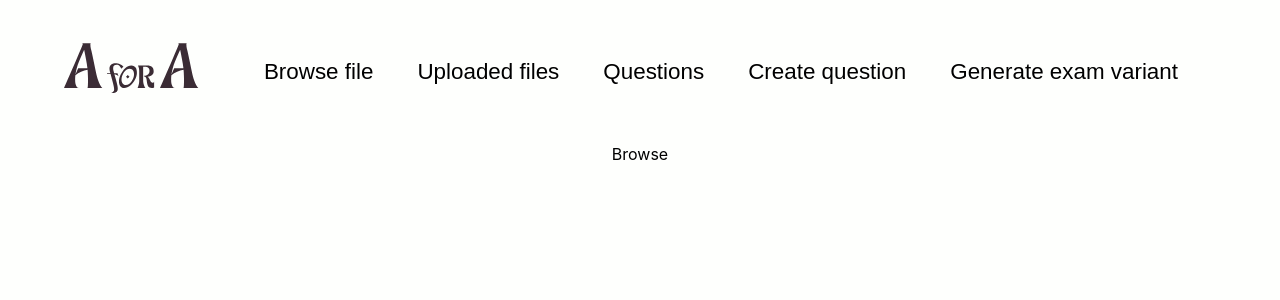
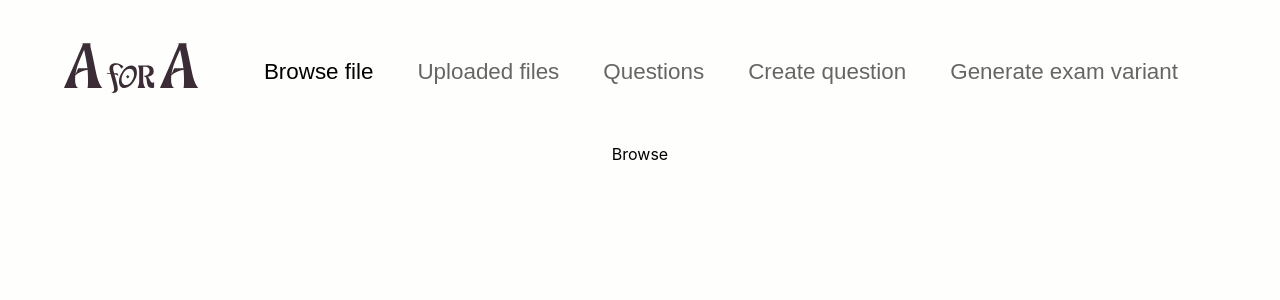
Before and after one commit to IU-Capstone-Project-2024/A-Level, a React (Create React App) app in the folder app_client/: page / in a window 1280 px wide. Shown: the top 300 px of the page. Built offline with nearby package versions, Linux system fonts and the light colour scheme.

Commit message:
Completed work with navigation

```diff
--- a/app_client/src/App.tsx
+++ b/app_client/src/App.tsx
@@ -9,9 +9,10 @@ import CreateQuestion from './components/CreateQuestion/CreateQuestion';
 
 function App() {
   const [tab, setTab] = useState('browse');
+
   return (
     <div className="App">
-      <Header onClick={setTab}/>
+      <Header onClick={setTab} active={tab}/>
 
       {tab === 'browse' && <BrowseFile />}
       {tab === 'uploaded' && <Uploaded />}
--- a/app_client/src/components/Header/Header.tsx
+++ b/app_client/src/components/Header/Header.tsx
@@ -3,19 +3,20 @@ import logo from '../../images/logo.svg'
 import MenuItem from '../MenuItem/MenuItem';
 
 interface ButtonProps {
+    active: string;
     onClick: (event: string) => void;
 }
 
-export default function Header({onClick}: ButtonProps){
+export default function Header({active, onClick}: ButtonProps){
     return (
         <header className="header">
             <img src={logo} alt='logo - A for A'/>
             <nav className='navigation'>
-                <MenuItem item='Browse file' onClick={onClick} arg='browse'/>
-                <MenuItem item='Uploaded files' onClick={onClick} arg='uploaded'/>
-                <MenuItem item='Questions' onClick={onClick} arg='questions'/>
-                <MenuItem item='Create question' onClick={onClick} arg='create'/>
-                <MenuItem item='Generate exam variant' onClick={onClick} arg='generate'/>
+                <MenuItem className={active === 'browse' ? 'active': 'non-active'} item='Browse file' onClick={onClick} arg='browse'/>
+                <MenuItem className={active === 'uploaded' ? 'active': 'non-active'} item='Uploaded files' onClick={onClick} arg='uploaded'/>
+                <MenuItem className={active === 'questions' ? 'active': 'non-active'} item='Questions' onClick={onClick} arg='questions'/>
+                <MenuItem className={active === 'create' ? 'active': 'non-active'} item='Create question' onClick={onClick} arg='create'/>
+                <MenuItem className={active === 'generate' ? 'active': 'non-active'} item='Generate exam variant' onClick={onClick} arg='generate'/>
             </nav>
         </header>
     );
--- a/app_client/src/components/MenuItem/MenuItem.css
+++ b/app_client/src/components/MenuItem/MenuItem.css
@@ -4,3 +4,7 @@
     cursor: pointer;
     font-size: 1.4rem;
 }
+
+.non-active {
+    opacity: 0.6;
+}
--- a/app_client/src/components/MenuItem/MenuItem.tsx
+++ b/app_client/src/components/MenuItem/MenuItem.tsx
@@ -1,13 +1,14 @@
 import './MenuItem.css'
 
 interface MenuItemProps {
+    className: string;
     item: string;
     onClick: (event: string) => void;
     arg: string;
 }
 
-export default function MenuItem({item, onClick, arg}: MenuItemProps){
+export default function MenuItem({className, item, onClick, arg}: MenuItemProps){
     return (
-        <button className="menuItem" onClick={() => onClick(arg)}>{item}</button>
+        <button className={"menuItem " + className} onClick={() => onClick(arg)}>{item}</button>
     );
 }
```
